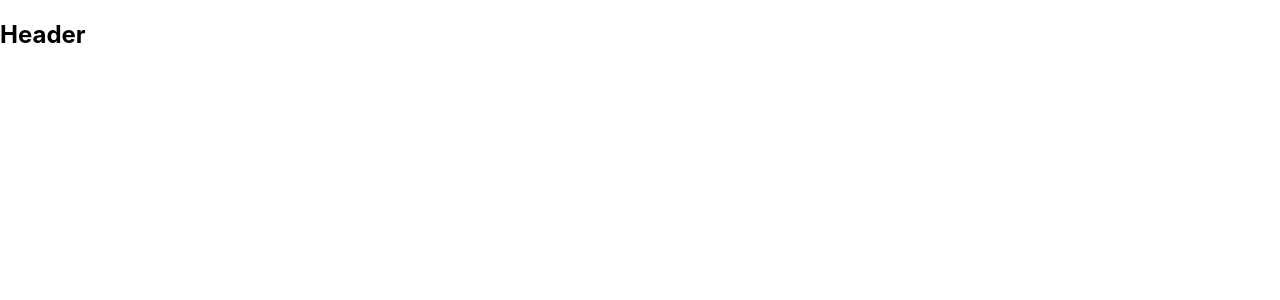
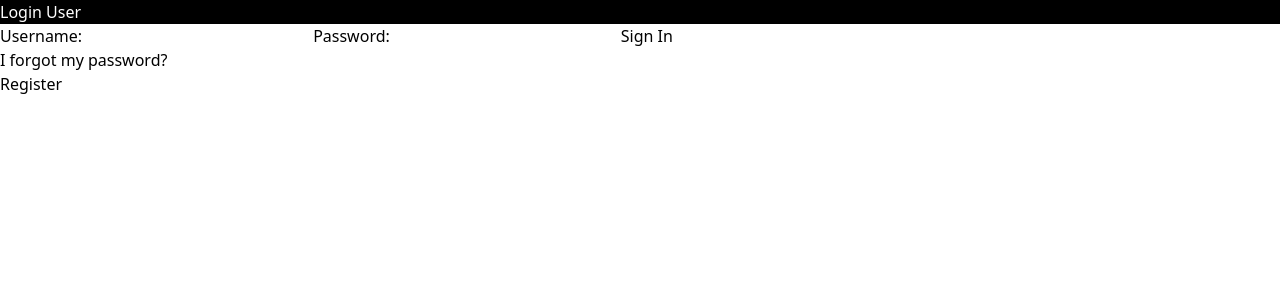
Before and after one commit to leutamo/conectatech, a React (Create React App) app: page / in a window 1280 px wide. Shown: the top 300 px of the page. Built offline with nearby package versions, Linux system fonts and the light colour scheme.

Commit message:
v0.0.1 add tailwind to project

```diff
--- a/package.json
+++ b/package.json
@@ -36,5 +36,10 @@
       "last 1 firefox version",
       "last 1 safari version"
     ]
+  },
+  "devDependencies": {
+    "autoprefixer": "^10.4.2",
+    "postcss": "^8.4.5",
+    "tailwindcss": "^3.0.15"
   }
 }
--- /dev/null
+++ b/postcss.config.js
@@ -0,0 +1,6 @@
+module.exports = {
+  plugins: {
+    tailwindcss: {},
+    autoprefixer: {},
+  },
+}
--- a/src/App.js
+++ b/src/App.js
@@ -1,14 +1,12 @@
 import './App.css';
 import { Route, Routes } from 'react-router-dom';
-import { Link } from 'react-router-dom';
 
-import Login from './pages/login/Login.component'
-import Header from './pages/header/Header.component';
+import Login from './pages/login/Login.component';
 
 function App() {
   return (
     <Routes>
-      <Route exact path='/' element={<Header/>} />
+      <Route exact path='/' element={<Login/>} />
     </Routes>
   );
 }
--- a/src/index.css
+++ b/src/index.css
@@ -1,13 +1,3 @@
-body {
-  margin: 0;
-  font-family: -apple-system, BlinkMacSystemFont, 'Segoe UI', 'Roboto', 'Oxygen',
-    'Ubuntu', 'Cantarell', 'Fira Sans', 'Droid Sans', 'Helvetica Neue',
-    sans-serif;
-  -webkit-font-smoothing: antialiased;
-  -moz-osx-font-smoothing: grayscale;
-}
-
-code {
-  font-family: source-code-pro, Menlo, Monaco, Consolas, 'Courier New',
-    monospace;
-}
+@tailwind base;
+@tailwind components;
+@tailwind utilities;
--- a/src/pages/header/Header.component.jsx
+++ b/src/pages/header/Header.component.jsx
@@ -2,7 +2,7 @@ import React from "react";
 
 const Header = () => {
     return(
-        <h2>Header</h2>
+        <h2 className="bg-black text-white">Header</h2>
     );
 }
 
--- a/src/pages/login/Login.component.jsx
+++ b/src/pages/login/Login.component.jsx
@@ -9,7 +9,7 @@ const Login = () => {
 
     return(
         <section>
-            <h1>Login User</h1>
+            <h1 className='bg-black text-white'>Login User</h1>
             <form onSubmit={handleSubmit}>
                 <label htmlFor="username">Username:</label>
                 <input type="text" id="username" autoComplete="off" required />
--- /dev/null
+++ b/tailwind.config.js
@@ -0,0 +1,9 @@
+module.exports = {
+  content: [
+    "./src/**/*.{js,jsx,ts,tsx}",
+  ],
+  theme: {
+    extend: {},
+  },
+  plugins: [],
+}
```
Also changed, not shown: 1 other file (tests, documents, lock files or other folders).
